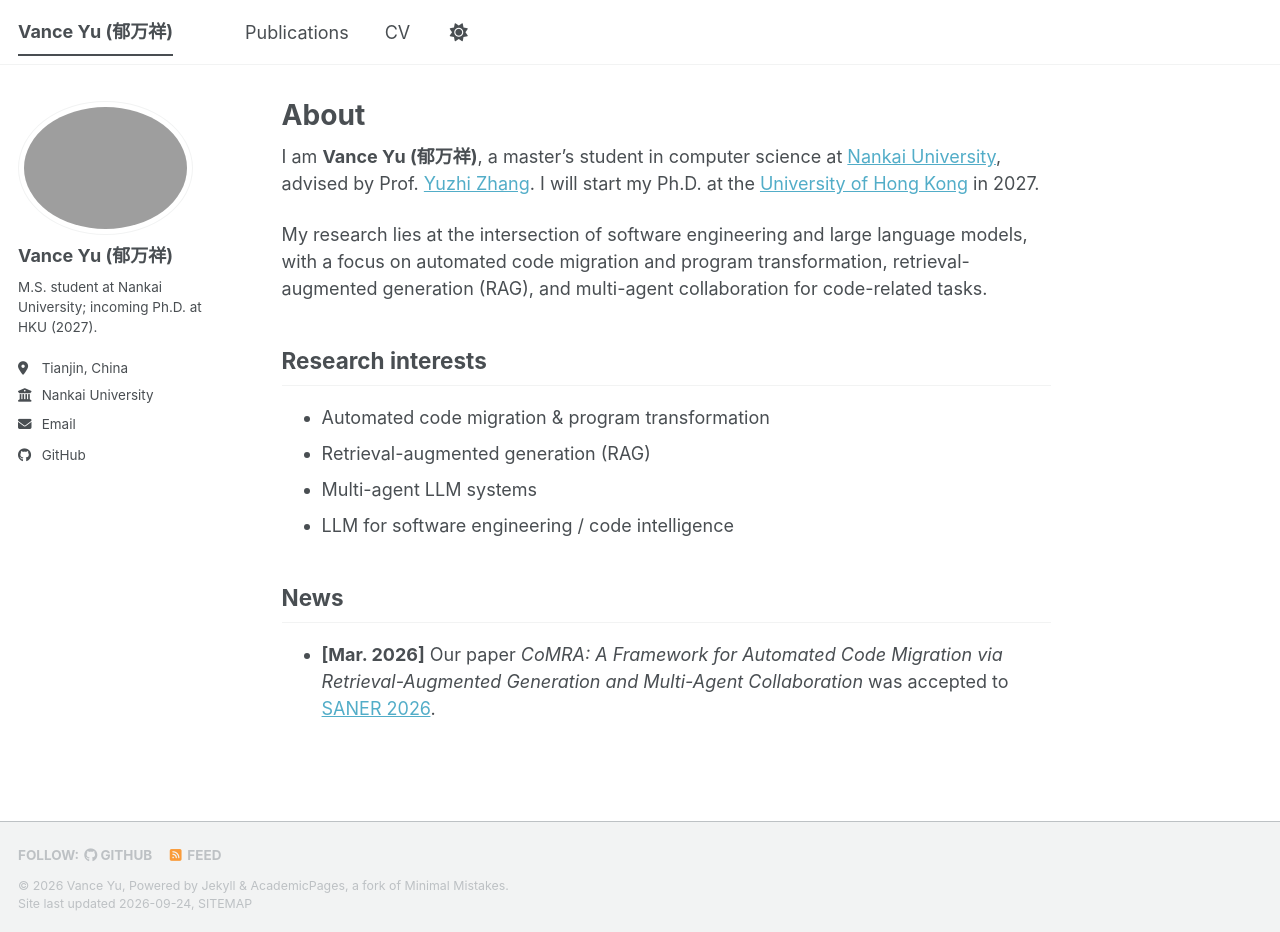
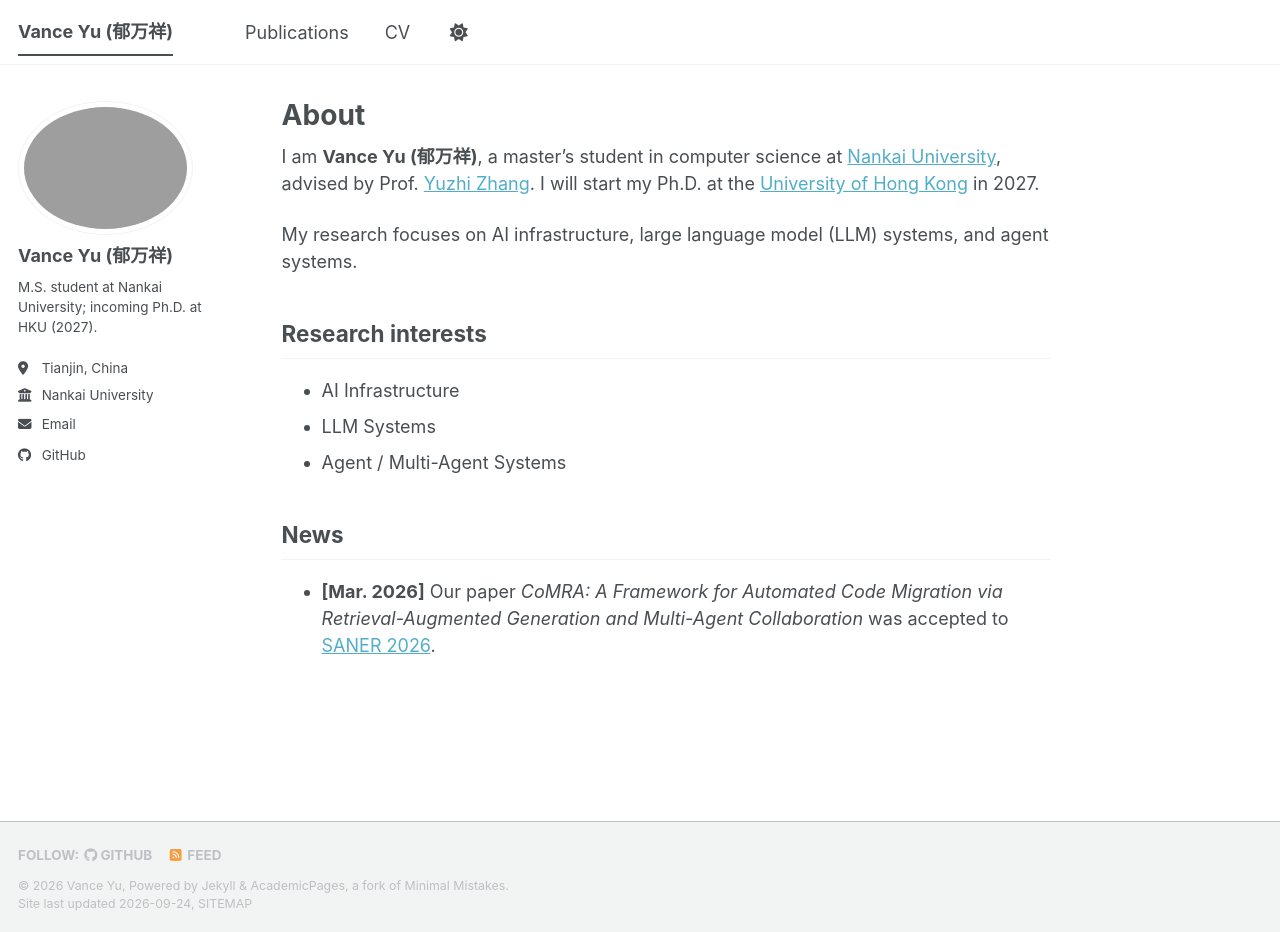
Before and after one commit to Vance-Yu/hello, a Jekyll site: the page built from _pages/about.md, in a window 1280 px wide and 932 px high. Built offline with Jekyll 4.4.1, drawn with Linux system fonts in a browser that asks for light colours; a style sheet for code colours, icons or effects is not loaded.

Commit message:
add more information

```diff
--- a/_config.yml
+++ b/_config.yml
@@ -13,10 +13,10 @@ title                    : "Vance Yu (郁万祥)"
 title_separator          : "-"
 name                     : &name "Vance Yu"
 description              : &description "Vance Yu's academic homepage"   # Update this with a general description of your site, this is the default if not overridden by a page
-url                      : https://YOUR-GITHUB-USERNAME.github.io # The base hostname & protocol for your site e.g. "https://[your GitHub username].github.io",
+url                      : https://Vance-Yu.github.io # The base hostname & protocol for your site e.g. "https://[your GitHub username].github.io",
                                                            # or if you already have some other page hosted on Github then use "https://[your GitHub username].github.io/[Your Repo Name]"
 baseurl                  : "" # the subpath of your site, e.g. "/blog"
-repository               : "YOUR-GITHUB-USERNAME/YOUR-GITHUB-USERNAME.github.io"
+repository               : "Vance-Yu/Vance-Yu.github.io"
 
 # Site Author - The following control what appear as part of the author content on the side bar.
 #               If a field is blank the icon and link will not appear, otherwise it will be shown.
@@ -30,7 +30,7 @@ author:
   location         : "Tianjin, China"
   employer         : "Nankai University"
   uri              : # URL
-  email            : "YOUR_EMAIL@example.com"
+  email            : "onexiangg.yu@gmail.com"
 
   # Academic websites
   academia         : # URL
@@ -51,7 +51,7 @@ author:
   bitbucket        : # Username - Update with your username on the site
   codepen          : # Username
   dribbble         : # Username
-  github           : "YOUR_GITHUB_USERNAME"
+  github           : "Vance-Yu"
   kaggle           : # Username
   stackoverflow    : # User number or user number and name (i.e., use "1" or "1/jeff-atwood")
 
--- a/_data/authors.yml
+++ b/_data/authors.yml
@@ -2,7 +2,7 @@
 
 Vance Yu:
   name        : "Vance Yu (郁万祥)"
-  uri         : ""
-  email       : ""
+  uri         : "https://Vance-Yu.github.io"
+  email       : "onexiangg.yu@gmail.com"
   bio         : "M.S. student at Nankai University; incoming Ph.D. student at HKU (2027)."
   avatar      : "myphoto.jpg"
--- a/_pages/about.md
+++ b/_pages/about.md
@@ -9,14 +9,13 @@ redirect_from:
 
 I am **Vance Yu (郁万祥)**, a master's student in computer science at [Nankai University](https://www.nankai.edu.cn/), advised by Prof. [Yuzhi Zhang](https://cs.nankai.edu.cn/info/1085/1126.htm). I will start my Ph.D. at the [University of Hong Kong](https://www.hku.hk/) in 2027.
 
-My research lies at the intersection of software engineering and large language models, with a focus on automated code migration and program transformation, retrieval-augmented generation (RAG), and multi-agent collaboration for code-related tasks.
+My research focuses on AI infrastructure, large language model (LLM) systems, and agent systems.
 
 ## Research interests
 
-- Automated code migration & program transformation
-- Retrieval-augmented generation (RAG)
-- Multi-agent LLM systems
-- LLM for software engineering / code intelligence
+- AI Infrastructure
+- LLM Systems
+- Agent / Multi-Agent Systems
 
 ## News
 
```
Also changed, not shown: _pages/cv.md (+2 -2 lines).
